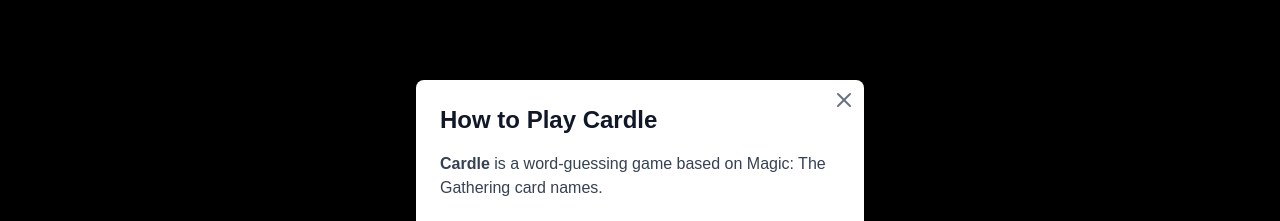
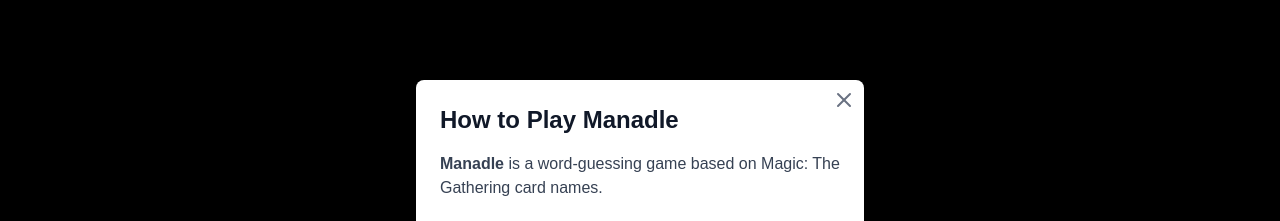
Before and after one commit to lleonardogr/card-game-word, a Next.js app: page / in a window 1280 px wide. Both pictures are taken after a click on the button 1244 px from the left and 36 px from the top of the page. Shown: the top 221 px of the page. Built offline with nearby package versions, Linux system fonts and the light colour scheme; no server answers.

Commit message:
fix: update game name from Cardle to Manadle in Game and Help components

```diff
--- a/src/components/Game.tsx
+++ b/src/components/Game.tsx
@@ -240,7 +240,7 @@
         animate={{ opacity: 1, y: 0 }}
         transition={{ duration: 0.5 }}
       >
-        <h1 className="text-3xl font-bold text-center">Cardle: Guess the Card!</h1>
+        <h1 className="text-3xl font-bold text-center">Manadle: Guess the Card!</h1>
       </motion.div>
 
       <AnimatePresence>
--- a/src/components/Help.tsx
+++ b/src/components/Help.tsx
@@ -37,11 +37,11 @@
               </svg>
             </button>
 
-            <h2 className="text-2xl font-bold mb-4 text-gray-900 dark:text-gray-100">How to Play Cardle</h2>
+            <h2 className="text-2xl font-bold mb-4 text-gray-900 dark:text-gray-100">How to Play Manadle</h2>
 
             <div className="text-gray-700 dark:text-gray-300 space-y-4">
               <p>
-                <strong>Cardle</strong> is a word-guessing game based on Magic: The Gathering card names.
+                <strong>Manadle</strong> is a word-guessing game based on Magic: The Gathering card names.
               </p>
 
               <h3 className="text-lg font-semibold mt-2">Rules:</h3>
```
